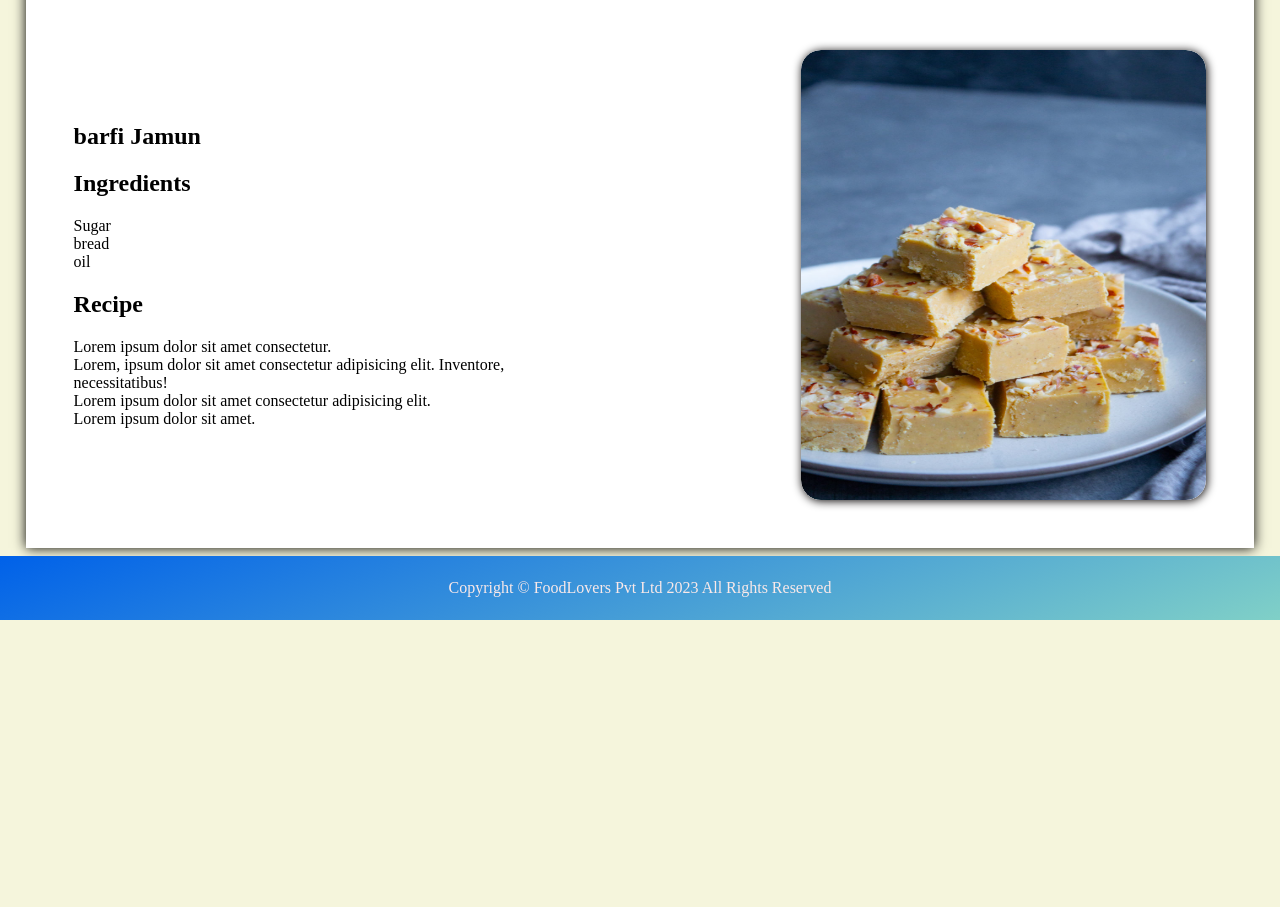
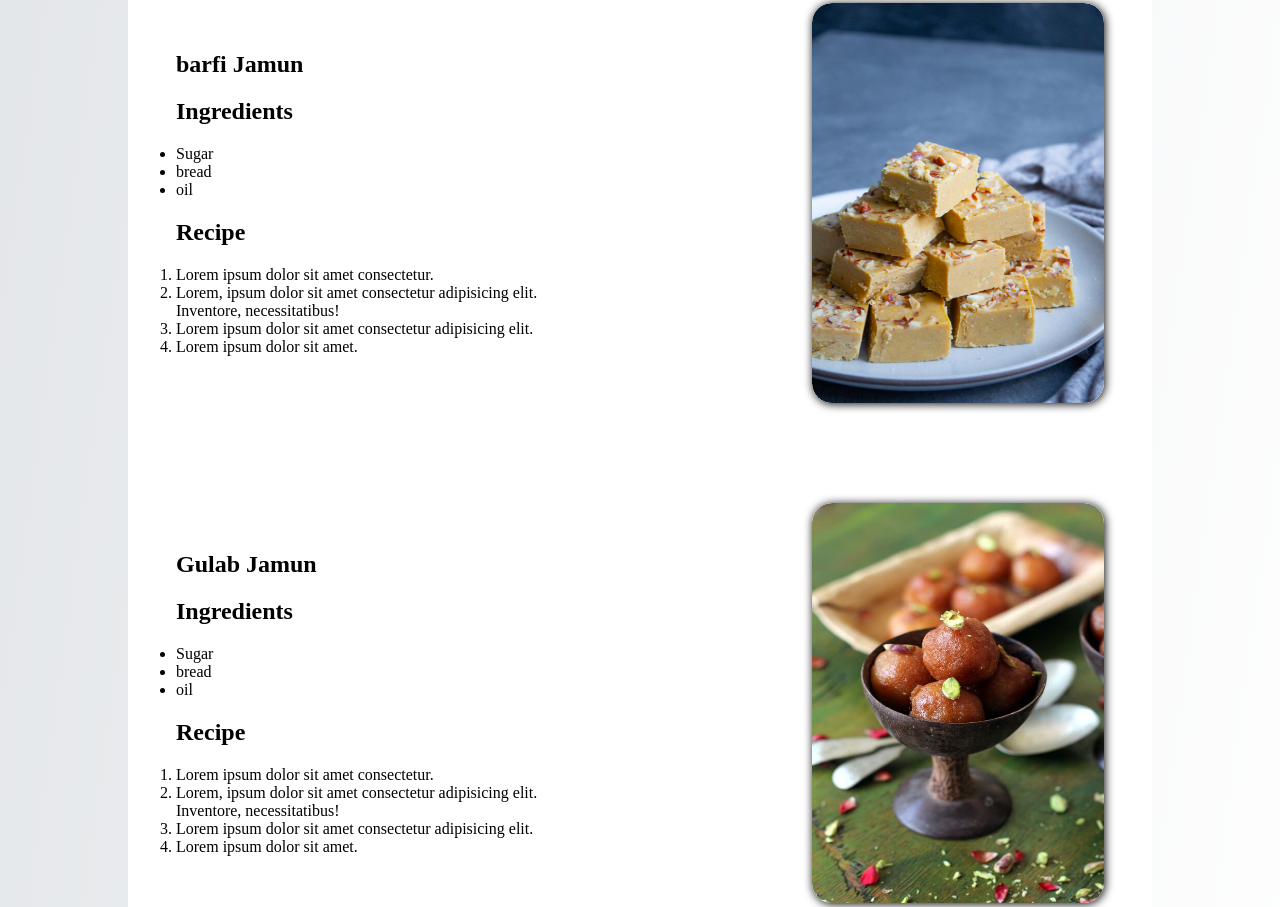
Before and after one commit to sushmitha273/html-and-css-projects, a plain HTML site: page codehelp projects/RecipeWebsite/index.html in a window 1280 px wide. Shown: the part 633-1540 px from the top of the page. Before the commit the page ends 1253 px from the top, so only its background shows below. Drawn offline with Linux system fonts and the light colour scheme.

Commit message:
Changed background styles

```diff
--- a/codehelp projects/RecipeWebsite/index.html
+++ b/codehelp projects/RecipeWebsite/index.html
@@ -31,8 +31,9 @@
         <!-- <p> main</p> -->
         <div class="contentbox">
             <!-- item-1 -->
-         <section class="items">
-           <div class="item">
+            <div class="items">
+                <section class="item">
+                    <!-- <div class="item"> -->
                      <div class="leftbox">
                       <h2>Gulab Jamun</h2>
                       <h2>Ingredients</h2>
@@ -55,8 +56,10 @@
                              <span>Click here to buy</span>
                          </div>
                          </div>
-           </div>
-           <div class="item">
+                    <!-- </div> -->
+                    </section>
+                    <section class="item">
+                     <!-- <div class="item"> -->
                          <div class="leftbox">
                           <h2>barfi Jamun</h2>
                           <h2>Ingredients</h2>
@@ -79,7 +82,64 @@
                                  <span>Click here to buy</span>
                              </div>
                              </div>
+                        <!-- </div> -->
+                    </section>
+                    <section class="item">
+                        <!-- <div class="item"> -->
+                         <div class="leftbox">
+                          <h2>Gulab Jamun</h2>
+                          <h2>Ingredients</h2>
+                          <ul class="ingredeintlists">
+                             <li>Sugar</li>
+                             <li>bread</li>
+                             <li>oil</li>
+                          </ul>
+                          <h2>Recipe</h2>
+                          <ol class="recipesteps">
+                             <li>Lorem ipsum dolor sit amet consectetur.</li>
+                             <li>Lorem, ipsum dolor sit amet consectetur adipisicing elit. Inventore, necessitatibus!</li>
+                             <li>Lorem ipsum dolor sit amet consectetur adipisicing elit.</li>
+                             <li>Lorem ipsum dolor sit amet.</li>
+                          </ol>
                          </div>
+                         <div class="rightbox">
+                               <img src="./images/bread-gulab-jamun-recipe.jpg" alt="">
+                             <div class="overlayer">
+                                 <span>Click here to buy</span>
+                             </div>
+                             </div>
+                        <!-- </div> -->
+                        </section>
+                        <section class="item">
+                            <!-- <div class="item"> -->
+                                <div class="leftbox">
+                                 <h2>barfi Jamun</h2>
+                                 <h2>Ingredients</h2>
+                                 <ul class="ingredeintlists">
+                                    <li>Sugar</li>
+                                    <li>bread</li>
+                                    <li>oil</li>
+                                 </ul>
+                                 <h2>Recipe</h2>
+                                 <ol class="recipesteps">
+                                    <li>Lorem ipsum dolor sit amet consectetur.</li>
+                                    <li>Lorem, ipsum dolor sit amet consectetur adipisicing elit. Inventore, necessitatibus!</li>
+                                    <li>Lorem ipsum dolor sit amet consectetur adipisicing elit.</li>
+                                    <li>Lorem ipsum dolor sit amet.</li>
+                                 </ol>
+                                </div>
+                                <div class="rightbox">
+                                     <img src="./images/Magaz-5-of-5-2-960x1440.jpg" alt="">
+                                     <div class="overlayer">
+                                        <span>Click here to buy</span>
+                                    </div>
+                                    </div>
+                               <!-- </div> -->
+                           </section>
+
+            </div>
+
+
          </section>
         </div>
     </main>
--- a/codehelp projects/RecipeWebsite/style.css
+++ b/codehelp projects/RecipeWebsite/style.css
@@ -6,16 +6,21 @@
 }
 body{
     background-color: beige;
-    height: 100vh;
-    width: 100vw;
+    /* height: 100%;
+    width: 100%; */
 }
 
 .container{
-    height: 100vh;
-    width: 100vw;
-}
+        height: 100%;
+        width: 100%;
+        overflow-x: none;
+        background-color: #e2e5e8;
+        background-image: linear-gradient(98deg, #e2e5e8 0%, #ffffff 100%);
+
+    }
+
 .logo{
-   color:rgb(250, 243, 243);
+   color: azure;;
    font-weight: normal;
    text-shadow: 2px 2px 2px #cbbdbd;
    padding-left:3.2rem;
@@ -23,14 +28,14 @@ body{
 }
 .navcontainer{
 
-    background-color: #0061e9;
-    background-image: linear-gradient(160deg, #0061e9 0%, #80D0C7 100%);
-    width:100%;
-    /* height: 10%; */
-    /* margin-left: -50px; */
+    width: 100%;
+    background-color: #000000;
+    background-image: linear-gradient(160deg, #000000 0%, #8085d0 100%);
     display: flex;
     justify-content: space-between;
     align-items: center;
+    min-height: 80px;
+    position: relative;
     margin-bottom:0.5rem;
 
 }
@@ -62,21 +67,16 @@ body{
     text-shadow: 1px 1px 1px #e7d9d9;
 }
 .maincontainer{
-    width:96%;
-    /* height:100vh; */
+    width: 80%;
     margin: auto;
     /* border: 1px solid black; */
-    box-shadow: 0px 0px 12px black;
-    background-color:white;
+    background-color: white;
+
+
+
 }
-.contentbox ul,ol{
-    list-style-type:none;
-}
-/* .contentbox {
-    display: flex;
 
-    gap:30px;
-} */
+
 .items{
     display: flex;
     flex-direction: column;
@@ -85,13 +85,14 @@ body{
     gap:100px;
     padding: 3rem;
     /* position: relative;*/
+    /* color: white; */
     overflow: hidden;
 
 }
 .item{
     display: flex;
     gap:250px;
-    /* justify-content: space-between; */
+    /* justify-content: space-around; */
 }
 .leftbox{
     /* float: left; */
@@ -108,7 +109,8 @@ body{
     font-size: 1.4rem;
 }
 .rightbox img{
-    width:100%;
+    /* width:400px; */
+    width: 100%;
     height: 100%;
     /* overflow-x: hidden; */
     /* border: 1px solid gray; */
@@ -118,8 +120,8 @@ body{
 }
 .rightbox{
     position: relative;
-    height:450px;
-    width:450px;
+    width: 400px;
+    height: 400px;
     overflow: hidden;
     transition: all 0.6s linear 0s;
     box-shadow:1px 1px 10px rgb(7, 4, 4);
@@ -156,10 +158,8 @@ body{
     width: 100%;
     color:rgb(250, 233, 233);
     min-height: 40px;
-    background-image: radial-gradient( circle 972.6px at 10% 20%,  rgba(243,0,75,1) 0%, rgba(255,93,75,1) 90% );
-    /* height:450px; */
-    background-color: #0061e9;
-background-image: linear-gradient(160deg, #0061e9 0%, #80D0C7 100%);
+    background-color: #000000;
+    background-image: linear-gradient(160deg, #000000 0%, #8085d0 100%);
 
     text-align:center;
     display: flex;
```
Lines whose indentation alone changed are shown as unchanged.
